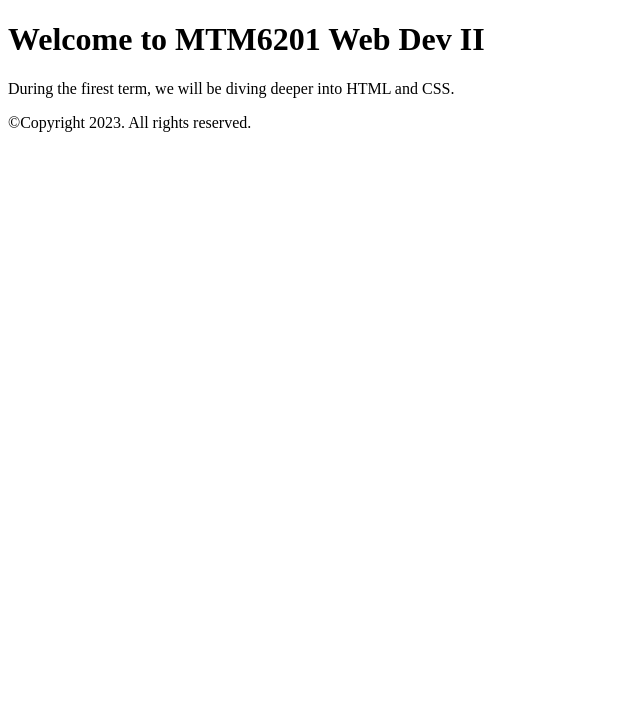
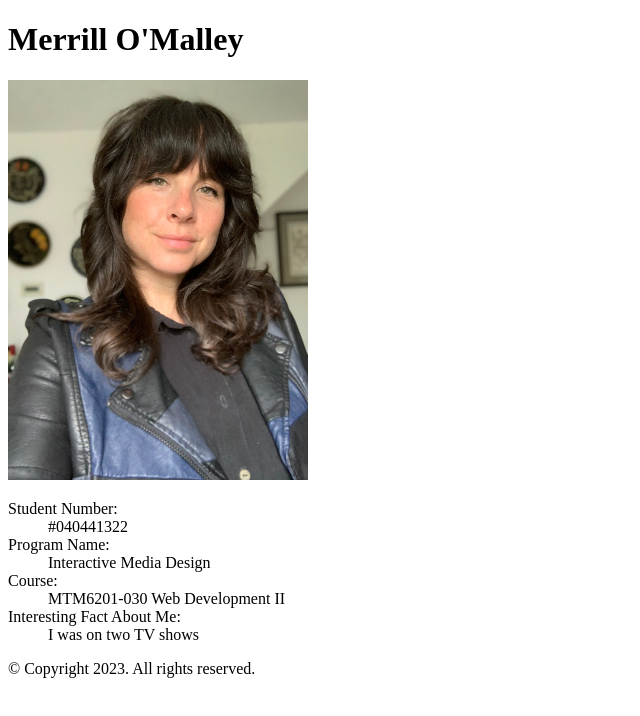
Before and after one commit to omal0022/mtm6201-week1-030, a plain HTML site: page index.html in a window 1280 px wide. Shown: the whole page, without its empty margins (0-640 px from the left). Drawn offline with Linux system fonts and the light colour scheme.

Commit message:
adding information per the assignment

```diff
--- a/index.html
+++ b/index.html
@@ -4,17 +4,27 @@
     <meta charset="UTF-8">
     <meta http-equiv="X-UA-Compatible" content="IE=edge">
     <meta name="viewport" content="width=device-width, initial-scale=1.0">
-    <title>MTM6201 - Week 1</title>
+    <title>Merrill O'Malley</title>
 </head>
 <body>
     <header>
-        <h1>Welcome to MTM6201 Web Dev II</h1>
+        <h1>Merrill O'Malley</h1>
     </header>
     <main>
-        <p>During the firest term, we will be diving deeper into HTML and CSS.</p>
+        <img id="my-image" src="images/IMG_9923.jpeg" alt="Merrill O'Malley portrait" width="300">
+        <dl>
+            <dt>Student Number:</dt>
+            <dd>#040441322</dd>
+            <dt>Program Name:</dt>
+            <dd>Interactive Media Design</dd>
+            <dt>Course:</dt>
+            <dd>MTM6201-030 Web Development II</dd>
+            <dt>Interesting Fact About Me:</dt>
+            <dd>I was on two TV shows</dd>
+          </dl>
     </main>
     <footer>
-        <p>&copy;Copyright 2023. All rights reserved.</p>
+        <p>&copy; Copyright 2023. All rights reserved.</p>
     </footer>
 </body>
 </html>
```
Also changed, not shown: images/IMG_9923.jpeg (added).
